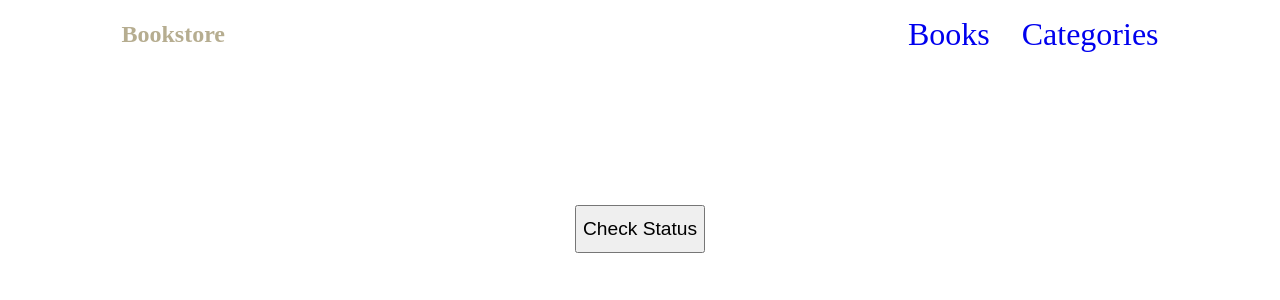
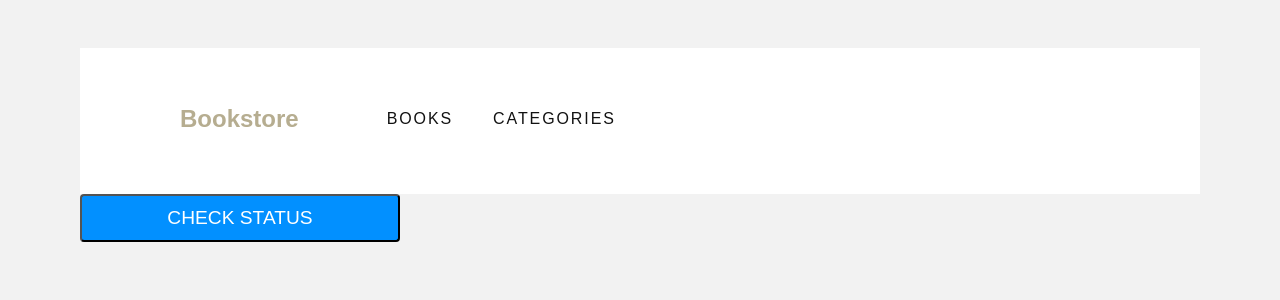
Before and after one commit to chukwuebukaVictor/book-store, a React (Create React App) app: page /Categories in a window 1280 px wide. Shown: the top 300 px of the page. Built offline with nearby package versions, Linux system fonts and the light colour scheme; no server answers.

Commit message:
Add styles

```diff
--- a/src/App.css
+++ b/src/App.css
@@ -1,51 +1,111 @@
 body {
   margin: 0;
+  background-color: rgba(0, 0, 0, 0.05);
+  font-family: 'Montserrat', sans-serif;
+}
+
+.header {
+  text-transform: uppercase;
+  margin: 8rem 0 0 2rem;
+  font-size: 2rem;
+  color: #888;
+  font-weight: bold;
+}
+
+button {
+  padding: 1rem;
+  background-color: #0290ff;
+  border-radius: 4px;
+  width: 10rem;
+  height: 3rem;
+  color: #fff;
+  font-family: Montserrat, sans-serif;
+  font-size: larger;
+  display: flex;
+  align-items: center;
+  justify-content: center;
+}
+
+#root {
+  padding: 3rem 5rem;
+  height: max-content;
+}
+
+.app {
+  box-shadow: 0 0 60px 0 rgba(0, 0, 0, 0.05);
+  background-color: #fafafa;
+  border-radius: 4px;
+  padding: 0 0 4rem;
 }
 
 li,
 a {
   text-decoration: none;
-  font-size: 2rem;
+  text-transform: uppercase;
+  font-size: 1rem;
+  font-weight: normal;
+  font-stretch: normal;
+  font-style: normal;
+  line-height: normal;
+  letter-spacing: 1.9px;
+  color: #121212;
 }
 
 nav {
   display: flex;
-  justify-content: space-around;
+  justify-content: flex-start;
+  gap: 3rem;
   align-items: center;
-  padding: 0 5rem;
-  gap: 35rem;
+  padding: 1.438rem 6.188rem 1.688rem 6.25rem;
+  height: 6rem;
+  background-color: #fff;
 }
 
 .nav_links {
   display: flex;
   list-style: none;
   justify-content: space-between;
-  gap: 2rem;
+  align-items: center;
+  gap: 2.5rem;
 }
 
-.categories {
+.catagories {
   display: flex;
+  flex-direction: column;
   align-items: center;
   justify-content: center;
   height: 20rem;
-}
-
-.status_button {
-  height: 3rem;
-  font-size: larger;
 }
 
 .books_container {
   display: flex;
   flex-direction: column;
   justify-content: center;
-  align-items: center;
-  gap: 1rem;
-  height: 30rem;
+  gap: 2rem;
+  padding: 3rem;
 }
 
-.add_book {
+.add_book form {
   display: flex;
+  align-items: center;
+  margin-left: 2rem;
   gap: 1rem;
-  margin-top: 3rem;
 }
+
+.progressCircle {
+  display: flex;
+  justify-content: center;
+  align-items: center;
+}
+
+.author,
+.title,
+.select {
+  font-family: 'Montserrat', sans-serif;
+  padding: 0 1rem;
+  font-size: 1.5rem;
+  color: #888;
+
+  /* width: 22rem; */
+  height: 3rem;
+}
--- a/src/components/AddBook.js
+++ b/src/components/AddBook.js
@@ -25,6 +25,13 @@ const AddBook = () => {
     });
   };
 
+  const catagoryChange = (e) => {
+    setForm({
+      ...form,
+      category: e.target.value,
+    });
+  };
+
   const dispatch = useDispatch();
 
   const submitBook = (e) => {
@@ -42,9 +49,19 @@ const AddBook = () => {
 
   return (
     <div className="add_book">
+      <h2 className="header">Add new book</h2>
       <form onSubmit={(e) => submitBook(e)}>
         <input className="author" placeholder="Author name" value={form.author} onChange={(e) => authorChange(e)} required />
         <input className="title" placeholder="Book title" value={form.title} onChange={(e) => titleChange(e)} required />
+        <select className="select" onChange={(e) => catagoryChange(e)} required>
+          <option value="" disabled selected hidden>Please Choose...</option>
+          <option value="Education">Education</option>
+          <option value="Adventure">Adventure</option>
+          <option value="Comedy">Comedy</option>
+          <option value="Drama">Drama</option>
+          <option value="Fantasy">Fantasy</option>
+          <option value="Horror">Horror</option>
+        </select>
         <button className="add_button" type="submit">ADD BOOK</button>
       </form>
     </div>
--- a/src/components/Book.js
+++ b/src/components/Book.js
@@ -2,26 +2,140 @@ import React from 'react';
 import PropTypes from 'prop-types';
 import { useDispatch } from 'react-redux';
 import { removeBook } from '../redux/books/books';
+import Image from '../images/progressCircle.png';
+
+const buttonStyle = {
+  backgroundColor: '#fff',
+  color: '#0290ff',
+  border: 'none',
+  cursor: 'pointer',
+  width: 'auto',
+};
+
+const updateButtonStyle = {
+  width: '15rem',
+  height: '1rem',
+  fontSize: '1rem',
+  marginTop: '2rem',
+};
+
+const containerStyle = {
+  display: 'flex',
+  justifyContent: 'space-around',
+  border: '2px solid #e8e8e8',
+  backgroundColor: '#fff',
+  padding: '2rem',
+  textTransform: 'none',
+};
+
+const buttonContainerStyle = {
+  display: 'flex',
+};
+
+const authorStyle = {
+  fontSize: '1.3rem',
+  color: '#4386bf',
+  margin: '1rem',
+};
+
+const titleStyle = {
+  fontSize: '2rem',
+  margin: '1rem',
+};
+
+const categoryStyle = {
+  fontSize: '1.3rem',
+  color: '#888888',
+  margin: '1rem',
+};
+
+const progressDescriptionStyle = {
+  color: '#888888',
+  fontSize: '1.3rem',
+  fontStyle: 'normal',
+  margin: '1rem',
+};
+
+const imageStyle = {
+  width: '10rem',
+  height: '10rem',
+};
+
+const progressFontStyle = {
+  fontSize: '3rem',
+  margin: '1rem',
+};
+
+const completedFontStyle = {
+  fontSize: '1.5rem',
+  margin: '0',
+};
+
+const generateRandomPercentile = () => {
+  const percent = '%';
+  return (Math.floor(Math.random() * 100) + 1) + percent;
+};
+
+const lineDivStyle = {
+  width: '0.125rem',
+  height: '10rem',
+  margin: '1.125rem 3.688rem 0 4.938rem',
+  backgroundColor: '#e8e8e8',
+  display: 'flex',
+  alignItems: 'center',
+};
+
+const smallerLineDivStyle = {
+  width: '0.125rem',
+  height: '3rem',
+  backgroundColor: '#e8e8e8',
+  display: 'flex',
+  alignItems: 'center',
+};
 
 const Book = (props) => {
-  const { title, author, id } = props;
+  const {
+    title, author, id, category,
+  } = props;
   const dispatch = useDispatch();
   const remove = (bookToBeRemoved) => {
     dispatch(removeBook(bookToBeRemoved));
   };
 
   return (
-    <div className="book">
-      <h1 className="book_author">{author}</h1>
-      <h1 className="book_title">{title}</h1>
-      <button className="remove_button" type="button" id={id} onClick={(e) => remove(e.target.id)}>Remove</button>
+    <div className="book" style={containerStyle}>
+      <div>
+        <h1 className="book_category" style={categoryStyle}>{category}</h1>
+        <h1 className="book_title" style={titleStyle}>{title}</h1>
+        <h1 className="book_author" style={authorStyle}>{author}</h1>
+        <div style={buttonContainerStyle}>
+          <button type="button" style={buttonStyle}>Comments</button>
+          <div style={smallerLineDivStyle} />
+          <button className="remove_button" style={buttonStyle} type="button" id={id} onClick={(e) => remove(e.target.id)}>Remove</button>
+          <div style={smallerLineDivStyle} />
+          <button type="button" style={buttonStyle}>Edit</button>
+        </div>
+      </div>
+      <div className="progressCircle">
+        <img alt="progress_image" src={`${Image}`} style={imageStyle} />
+        <div>
+          <p style={progressFontStyle}>{generateRandomPercentile()}</p>
+          <p style={completedFontStyle}>Completed</p>
+        </div>
+      </div>
+      <div style={lineDivStyle} />
+      <div>
+        <p style={progressDescriptionStyle}>CURRENT CHAPTER</p>
+        <p style={progressDescriptionStyle}>Chapter 17</p>
+        <button type="button" style={updateButtonStyle}>UPDATE PROGRESS</button>
+      </div>
     </div>
   );
 };
-
 Book.propTypes = {
   title: PropTypes.string.isRequired,
   author: PropTypes.string.isRequired,
   id: PropTypes.string.isRequired,
+  category: PropTypes.string.isRequired,
 };
 export default Book;
--- a/src/components/Categories.js
+++ b/src/components/Categories.js
@@ -1,6 +1,12 @@
 import { useState } from 'react';
 import { useDispatch, useSelector } from 'react-redux';
 import { checkStatus } from '../redux/categories/categories';
+
+const buttonStyle = {
+  width: '20rem',
+  textTransform: 'uppercase',
+  cursor: 'pointer',
+};
 
 const Categories = () => {
   const dispatch = useDispatch();
@@ -13,7 +19,7 @@ const Categories = () => {
   };
   return (
     <div className="categories">
-      <button className="status_button" type="button" onClick={showStatus}>Check Status</button>
+      <button className="status_button" type="button" style={buttonStyle} onClick={showStatus}>Check Status</button>
       <h1>{display ? isAvailable : ''}</h1>
     </div>
   );
```
Also changed, not shown: src/images/progressCircle.png (added).
